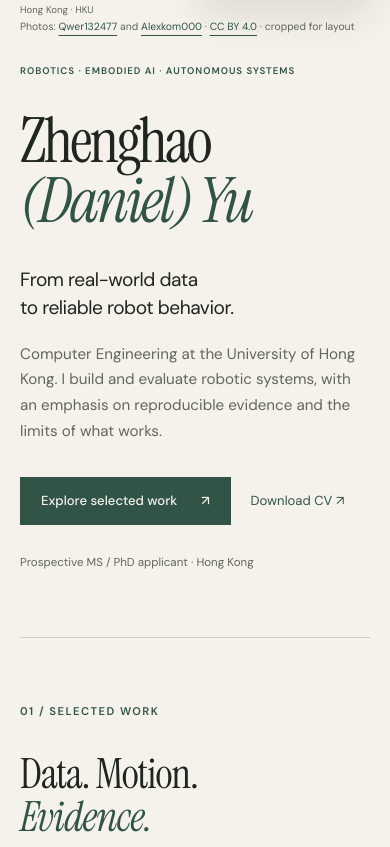
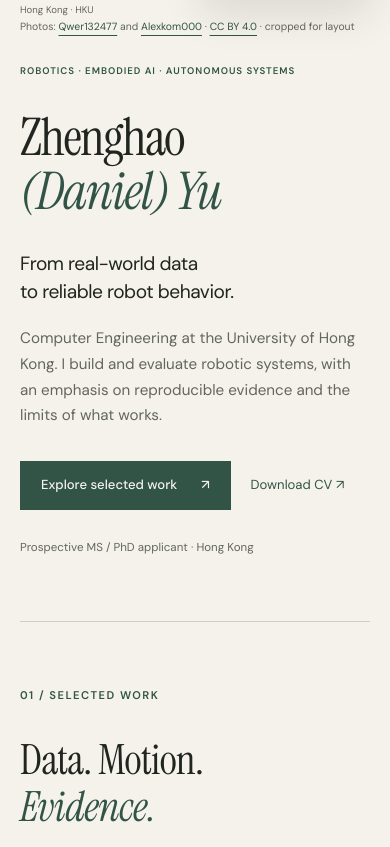
Before and after one commit to yzh423/yzh423.github.io, a website: page index.html in a window 390 px wide. Shown: the part 336-1183 px from the top of the page. Drawn offline with Linux system fonts and the light colour scheme.

Commit message:
fix: give display headings more breathing room

```diff
--- a/index.html
+++ b/index.html
@@ -7,7 +7,7 @@
     <meta name="description" content="Zhenghao (Daniel) Yu — robotics and embodied AI research, from real factory data to reproducible robot evaluation. Computer Engineering at the University of Hong Kong.">
     <title>Zhenghao Yu | Robotics, AI, Autonomous Systems</title>
     <link rel="icon" href="assets/favicon.svg" type="image/svg+xml">
-    <link rel="stylesheet" href="styles.css">
+    <link rel="stylesheet" href="styles.css?v=heading-spacing-1">
   </head>
   <body>
     <a class="skip-link" href="#main-content">Skip to main content</a>
--- a/styles.css
+++ b/styles.css
@@ -41,8 +41,8 @@ figure { margin: 0; min-width: 0; }
 figcaption { color: var(--muted); font-size: .75rem; line-height: 1.5; margin-top: 12px; }
 p { margin: 0 0 20px; }
 h1, h2, h3 { margin: 0; font-weight: 400; }
-h1, h2 { font-family: var(--serif); line-height: 1.04; }
-h2 { font-size: clamp(2.6rem, 4.5vw, 4.4rem); letter-spacing: -.025em; margin-bottom: 32px; }
+h1, h2 { font-family: var(--serif); line-height: 1.12; }
+h2 { font-size: clamp(2.6rem, 4.5vw, 4.4rem); letter-spacing: -.015em; margin-bottom: 32px; }
 h3 { line-height: 1.3; }
 em { color: var(--green); }
 :focus-visible { outline: 3px solid var(--green); outline-offset: 5px; }
@@ -79,7 +79,7 @@ section, #skills { scroll-margin-top: 24px; }
 .section-label { margin-bottom: 32px; }
 .hero { display: grid; grid-template-columns: minmax(0, 1fr) minmax(0, .95fr); gap: 48px; align-items: center; min-height: min(840px, 100vh); padding-top: 72px; padding-bottom: 80px; }
 .hero .eyebrow { margin-bottom: 32px; }
-.hero h1 { font-size: clamp(4.1rem, 6.8vw, 7.4rem); line-height: .95; letter-spacing: -.045em; margin-bottom: 36px; }
+.hero h1 { font-size: clamp(3.3rem, 6.1vw, 6.6rem); line-height: 1.03; letter-spacing: -.03em; margin-bottom: 40px; }
 .hero h1 span { font-style: italic; color: var(--green); }
 .hero-positioning { font-size: 1.35rem; line-height: 1.45; letter-spacing: -.025em; }
 .hero-intro { max-width: 430px; font-size: .95rem; color: var(--muted); }
@@ -204,7 +204,7 @@ video { width: 100%; background: #000; }
   .nav-inner { padding: 24px 18px; }
   .section, .contact-inner, .site-footer > div { width: calc(100% - 56px); }
   .hero { gap: 32px; }
-  .hero h1 { font-size: clamp(3.6rem, 5.8vw, 6rem); }
+  .hero h1 { font-size: clamp(3.3rem, 5.8vw, 5.7rem); }
   .project-feature { gap: 32px; }
   .project-featured { padding: 32px; }
   .publication { grid-template-columns: 230px minmax(0, 1fr); gap: 32px; }
@@ -241,7 +241,7 @@ video { width: 100%; background: #000; }
   .js .topbar:not(.menu-open) .sidebar-footer { display: none; }
   .section { padding: 64px 0; }
   .hero { grid-template-columns: 1fr; gap: 40px; min-height: 0; }
-  .hero h1 { font-size: clamp(4.2rem, 13vw, 6.5rem); }
+  .hero h1 { font-size: clamp(3.6rem, 11vw, 5.5rem); }
   .hero-image { max-width: 560px; }
   .hero-visual { padding-left: 0; }
   .hero-scene { width: 76%; aspect-ratio: 4 / 4.5; }
@@ -278,7 +278,7 @@ video { width: 100%; background: #000; }
   .hero-detail { width: 48%; }
   .hero-image figcaption { margin-top: 6px; font-size: .6rem; }
   .hero-image figcaption small { font-size: .65rem; }
-  .hero h1 { font-size: clamp(3.8rem, 16vw, 5.5rem); }
+  .hero h1 { font-size: clamp(3.2rem, 13.3vw, 4.5rem); margin-bottom: 32px; }
   .hero-actions { gap: 20px; }
   .hero-positioning { font-size: 1.2rem; }
   .publication { grid-template-columns: 1fr; }
```
